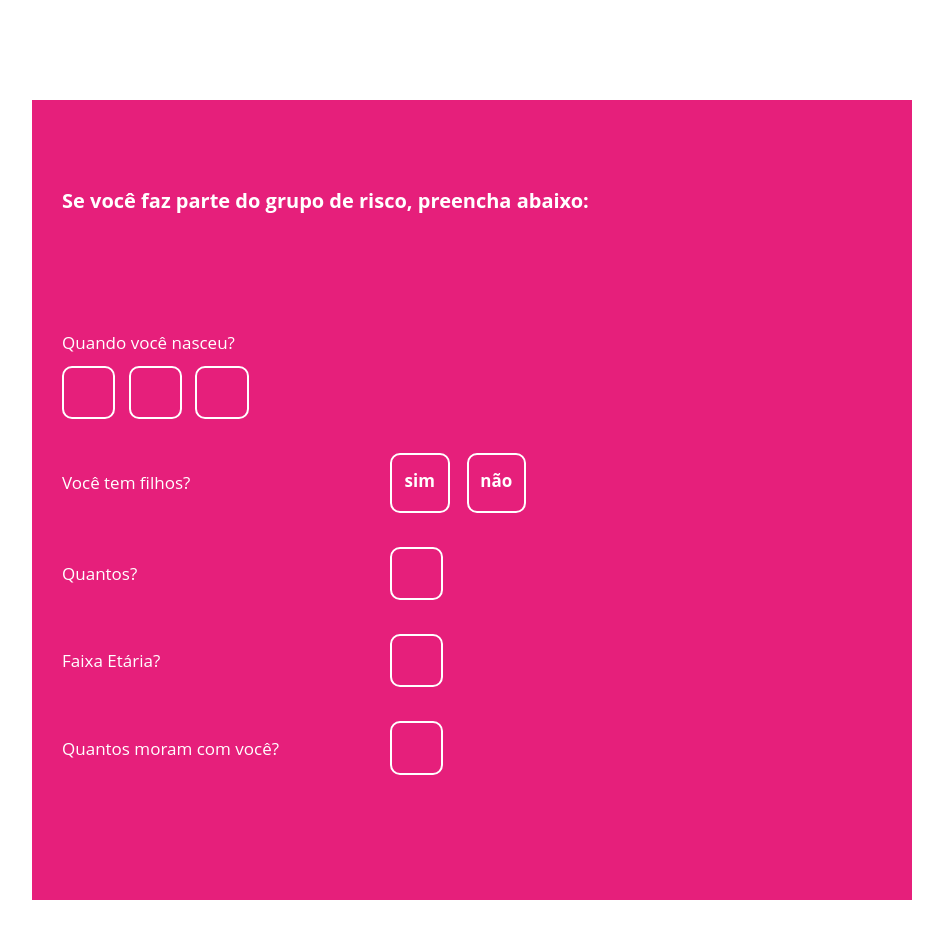
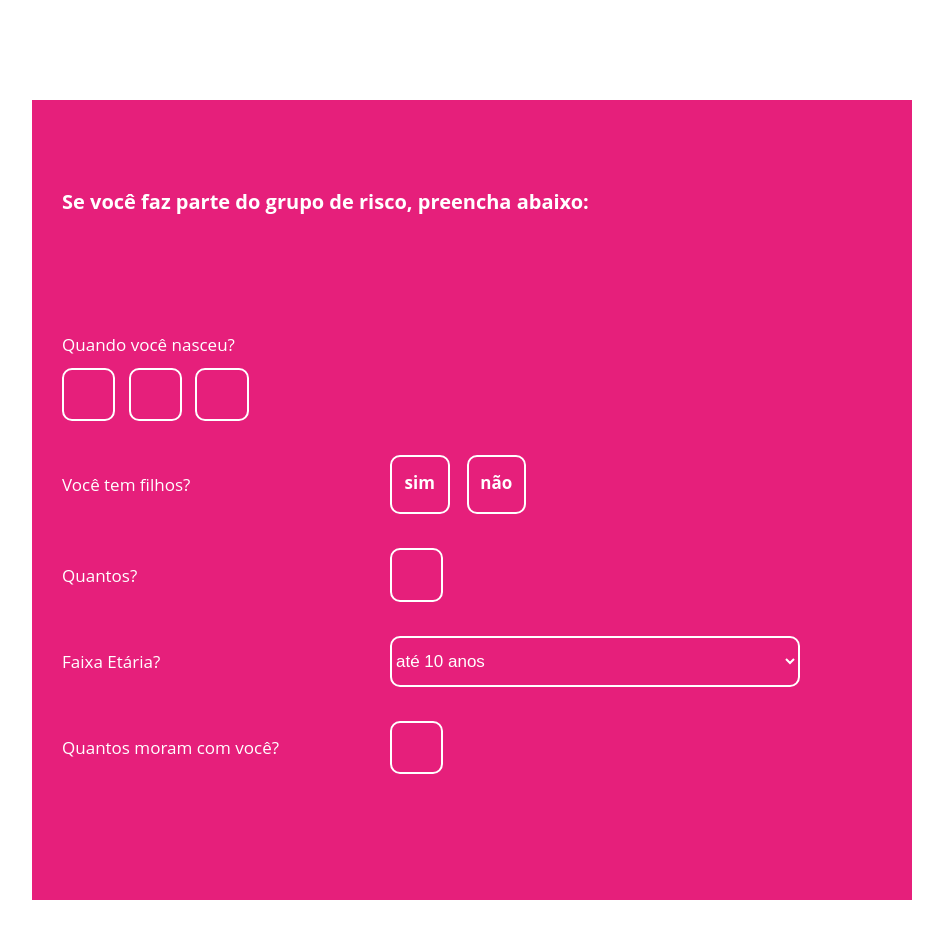
Before and after one commit to kmvbatista/fica-em-casa-front, a React (Create React App) app: page /need-help-form in a window 1280 px wide. Shown: the top 938 px of the page, without its empty margins (168-1111 px from the left). Built offline with nearby package versions, Linux system fonts and the light colour scheme.

Commit message:
select input

```diff
--- a/src/pages/NeedHelpForm/index.js
+++ b/src/pages/NeedHelpForm/index.js
@@ -6,6 +6,7 @@ import {
   Input,
   RadioButton,
   Question,
+  Select,
 } from './styles';
 import './styles.css';
 
@@ -57,7 +58,12 @@ export default function NeedHelpForm() {
         </InputBlock>
         <InputBlock>
           <Question>Faixa Etária?</Question>
-          <Input type='sel' />
+          <Select name='childrenAge' id='childrenAge'>
+            <option value='10'>até 10 anos</option>
+            <option value='20'>até 20 anos</option>
+            <option value='30'>até 30 anos</option>
+            <option value='40'>até 40 anos</option>
+          </Select>
         </InputBlock>
         <InputBlock>
           <Question>Quantos moram com você?</Question>
--- a/src/pages/NeedHelpForm/styles.js
+++ b/src/pages/NeedHelpForm/styles.js
@@ -50,3 +50,14 @@ export const Question = styled.div`
   width: 30%;
   margin-right: 10%;
 `;
+
+export const Select = styled.select`
+  border: white 2px solid;
+  border-radius: 10px;
+  background-color: var(--color-pink);
+  color: white;
+  font-size: 1em;
+  width: 50%;
+  height: 3em;
+  margin-right: 1em;
+`;
```
